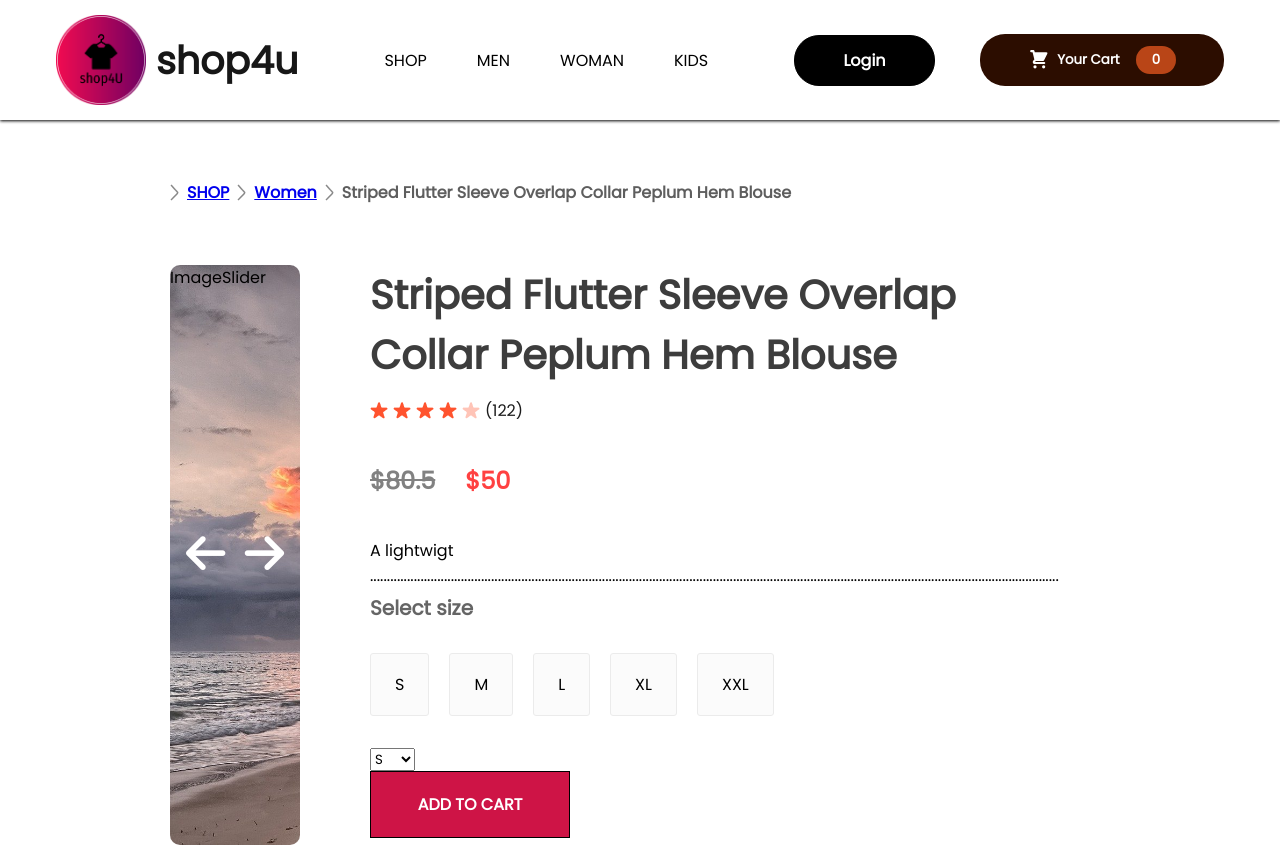
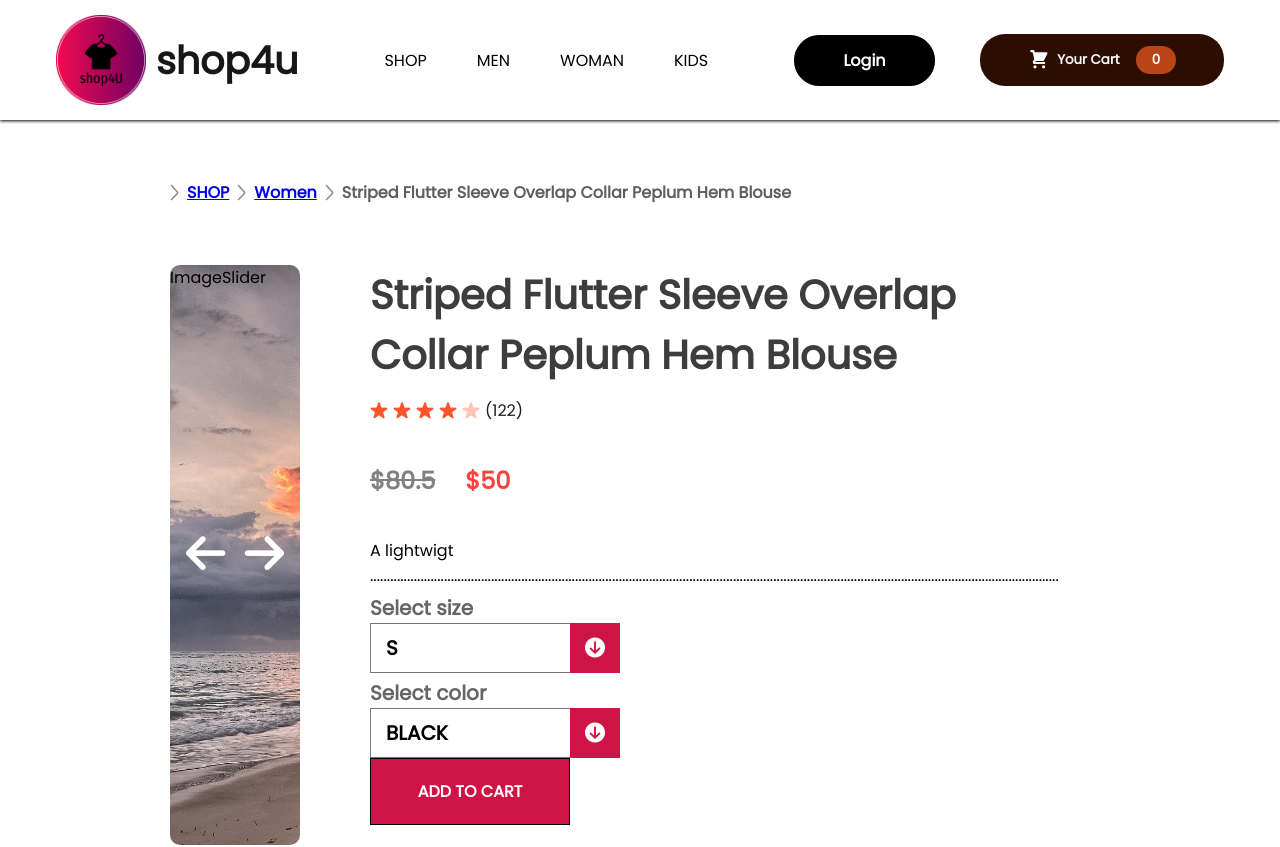
Before and after one commit to pope881/Ecommerce, a React (Create React App) app: page /product/1 in a window 1280 px wide. Shown: the top 847 px of the page. Built offline with nearby package versions, Linux system fonts and the light colour scheme.

Commit message:
productdisplat updated

```diff
--- /dev/null
+++ b/src/Components/Assets/color_options.js
@@ -0,0 +1,29 @@
+let color_options = [
+	{
+		label: 'BLACK',
+		value: 'BLACK',
+		color: 'black',
+	},
+	{
+		label: 'WHEAT',
+		value: 'WHEAT',
+		color: 'wheat',
+	},
+	{
+		label: 'RED',
+		value: 'RED',
+		color: 'red',
+	},
+	{
+		label: 'BLUE',
+		value: 'BLUE',
+		color: 'blue',
+	},
+	{
+		label: 'YELLOW',
+		value: 'YELLOW',
+		color: 'yellow',
+	},
+]
+
+export default color_options
--- /dev/null
+++ b/src/Components/Assets/size_options.js
@@ -0,0 +1,24 @@
+let size_options = [
+	{
+		label: 'S',
+		value: 'S',
+	},
+	{
+		label: 'M',
+		value: 'M',
+	},
+	{
+		label: 'L',
+		value: 'L',
+	},
+	{
+		label: 'XL',
+		value: 'XL',
+	},
+	{
+		label: 'XXL',
+		value: 'XXL',
+	},
+]
+
+export default size_options
--- a/src/Components/CartItems/CartItems.jsx
+++ b/src/Components/CartItems/CartItems.jsx
@@ -72,6 +72,7 @@ const CartItems = () => {
 				<p>Title</p>
 				<p>Price</p>
 				<p>Seize</p>
+				{/* <p>Color</p> */}
 				<p>Quantity</p>
 				<p>Total</p>
 				<p>Remove</p>
@@ -85,6 +86,7 @@ const CartItems = () => {
 							<p>{e.name}</p>
 							<p>${e.price}</p>
 							<p>{e.size}</p>
+							{/* <p>{e.color}</p> */}
 							<button className={classes['cartitems-quantity']}>{e.amount}</button>
 							<p>${e.price * e.amount}</p>
 							<img
--- a/src/Components/ProductDisplay/ProductDisplay.jsx
+++ b/src/Components/ProductDisplay/ProductDisplay.jsx
@@ -4,6 +4,8 @@ import star_icon from '../Assets/star_icon.png'
 import star_dull_icon from '../Assets/star_dull_icon.png'
 import CartContext from '../../Context/cart-context'
 import ImageSlider from './ImageSlider'
+import size_options from '../Assets/size_options'
+import color_options from '../Assets/color_options'
 
 const ProductDisplay = props => {
 	const slides = [
@@ -29,16 +31,21 @@ const ProductDisplay = props => {
 		},
 	]
 
-	const [value, setValue] = useState('S')
+	const [valueSize, setValueSize] = useState('S')
+	// const [valueColor, setValueColor] = useState('BLACK')
 
 	const { product } = props
 
 	const cartCtx = useContext(CartContext)
-	const { addItem, options } = cartCtx
+	const { addItem } = cartCtx
 
-	const handleSelect = event => {
-		setValue(event.target.value)
+	const handleSelectSize = event => {
+		setValueSize(event.target.value)
 	}
+
+	// const handleSelectColor = event => {
+	// 	setValueColor(event.target.value)
+	// }
 
 	return (
 		<div className={classes['productdisplay']}>
@@ -76,20 +83,34 @@ const ProductDisplay = props => {
 				</div>
 				<div className={classes['productdisplay-right-size']}>
 					<h1>Select size</h1>
-					<div className={classes['productdisplay-right-sizes']}>
-						<div>S</div>
-						<div>M</div>
-						<div>L</div>
-						<div>XL</div>
-						<div>XXL</div>
+
+					<div className={classes['select-container']}>
+						<select className={classes['select-box']} onChange={handleSelectSize}>
+							{size_options.map(option => (
+								<option key={option.value} value={option.value}>
+									{option.label}
+								</option>
+							))}
+						</select>
+						<div className={classes['icon-container']}>
+							<i class="fa-solid fa-circle-arrow-down"></i>
+						</div>
 					</div>
-					<select onChange={handleSelect}>
-						{options.map(option => (
-							<option key={option.value} value={option.value}>
-								{option.label}
-							</option>
-						))}
-					</select>
+
+					<h1>Select color</h1>
+					<div className={classes['select-container']}>
+						{/* onChange={handleSelectColor} */}
+						<select className={classes['select-box']}>
+							{color_options.map(option => (
+								<option key={option.value} value={option.value} style={{ color: `${option.color}` }}>
+									{option.label}
+								</option>
+							))}
+						</select>
+						<div className={classes['icon-container']}>
+							<i class="fa-solid fa-circle-arrow-down"></i>
+						</div>
+					</div>
 				</div>
 				<button
 					onClick={() => {
@@ -99,7 +120,8 @@ const ProductDisplay = props => {
 							amount: 1,
 							price: product.new_price,
 							image: product.image,
-							size: value,
+							size: valueSize,
+							// color: valueColor,
 						})
 					}}>
 					ADD TO CART
--- a/src/Components/ProductDisplay/ProductDisplay.module.css
+++ b/src/Components/ProductDisplay/ProductDisplay.module.css
@@ -73,19 +73,7 @@
 	font-size: 20px;
 	font-weight: 600;
 }
-.productdisplay-right-sizes {
-	display: flex;
-	margin: 30px 0;
-	gap: 20px;
-}
 
-.productdisplay-right-sizes div {
-	padding: 18px 24px;
-	background: #fbfbfb;
-	border: 1px solid #ebebeb;
-	border-radius: 3px;
-	cursor: pointer;
-}
 
 .productdisplay-right button {
 	padding: 20px 40px;
@@ -114,3 +102,38 @@
 .productdisplay-right-category span {
 	font-weight: 600;
 }
+
+.select-container {
+	display: flex;
+	justify-content: flex-start;
+	position: relative;
+	min-width: 250px;
+	width: 100px;
+	height: 50px;
+}
+
+.select-box {
+	/* border: none; */
+	appearance: none;
+	padding: 0 30px 0 15px;
+	width: 100%;
+	color: black;
+	background-color: white;
+	font-size: 20px;
+	font-weight: bold;
+
+}
+
+.select-container .icon-container {
+	width: 50px;
+	height: 100%;
+	position: absolute;
+	right: 0;
+	top: 0;
+	display: flex;
+	align-items: center;
+	justify-content: center;
+	background-color: #ce1446;
+	font-size: 20px;
+	color: white;
+}
--- a/src/Components/RelatedProducts/RelatedProducts.module.css
+++ b/src/Components/RelatedProducts/RelatedProducts.module.css
@@ -3,7 +3,8 @@
 	flex-direction: column;
 	align-items: center;
 	gap: 10px;
-	height: 90vh;
+	margin-bottom: 10rem;
+	/* height: 90vh; */
 }
 
 .relatedproducts h1 {
--- a/src/Context/CartProvider.jsx
+++ b/src/Context/CartProvider.jsx
@@ -7,28 +7,6 @@ const defaultCartState = {
 	items: [],
 	totalAmount: 0,
 }
-const options = [
-	{
-		label: 'S',
-		value: 'S',
-	},
-	{
-		label: 'M',
-		value: 'M',
-	},
-	{
-		label: 'L',
-		value: 'L',
-	},
-	{
-		label: 'XL',
-		value: 'XL',
-	},
-	{
-		label: 'XXL',
-		value: 'XXL',
-	},
-]
 
 const cartReducer = (state, action) => {
 	if (action.type === 'ADD') {
@@ -112,7 +90,6 @@ const CartProvider = props => {
 		removeItem: removeItemFromCartHandler,
 		clearCart: clearCartHandler,
 		all_product: all_product,
-		options: options,
 	}
 
 	return <CartContext.Provider value={cartContext}>{props.children}</CartContext.Provider>
```
